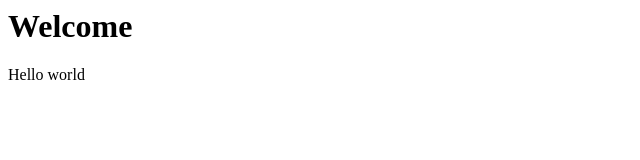
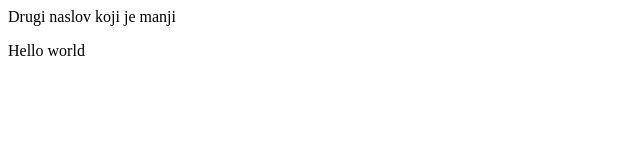
Before and after one commit to ljuppce/zadatak-frontend, a plain HTML site: page index.html in a window 1280 px wide. Shown: the whole page, without its empty margins (0-640 px from the left). Drawn offline with Linux system fonts and the light colour scheme.

Commit message:
nova izmena

```diff
--- a/index.html
+++ b/index.html
@@ -1,7 +1,8 @@
 <html>
 <body>
 
-<h1>Welcome</h1>
+<!-- <h1>Welcome</h1> -->
+ <h>Drugi naslov koji je manji</h>
 <p>Hello world</p>
 
 </body>
```
